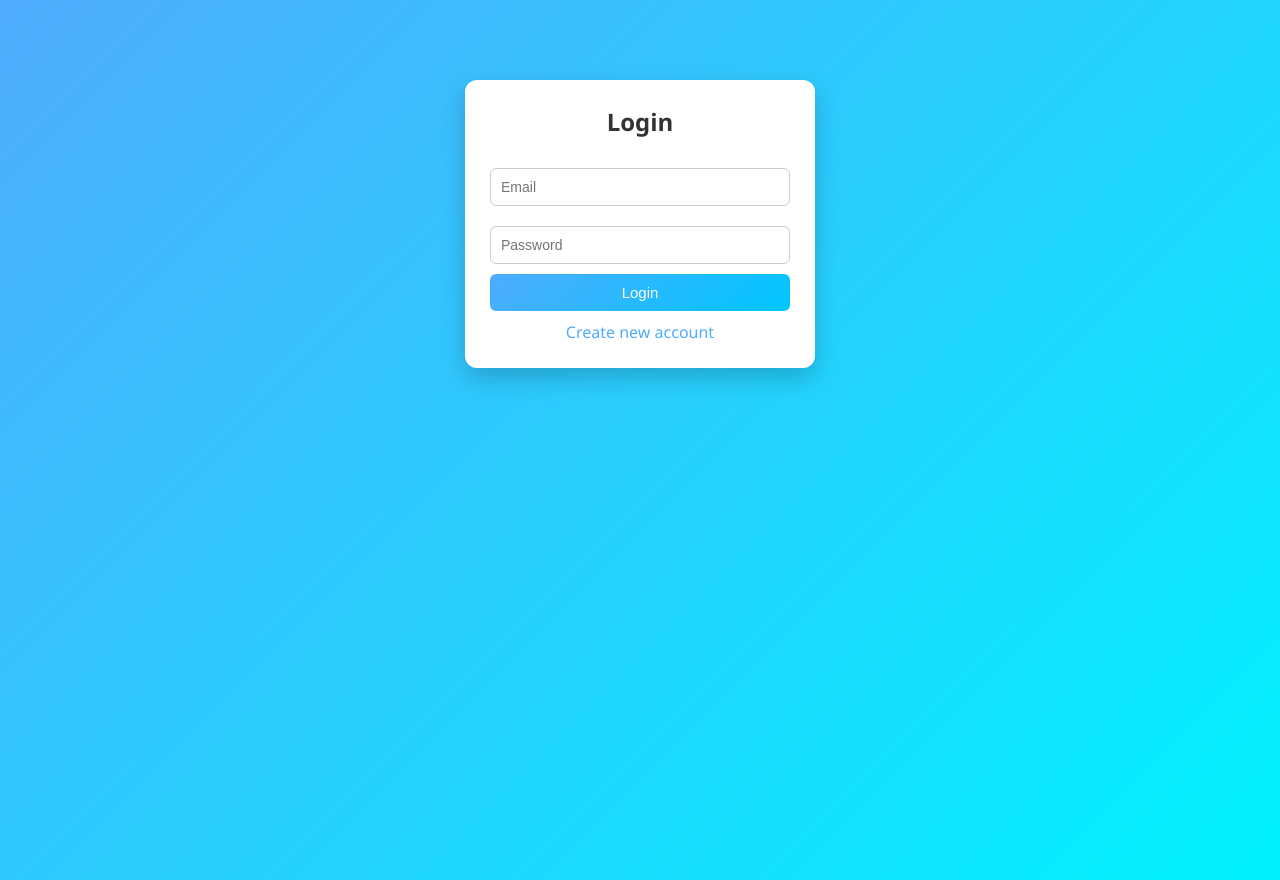
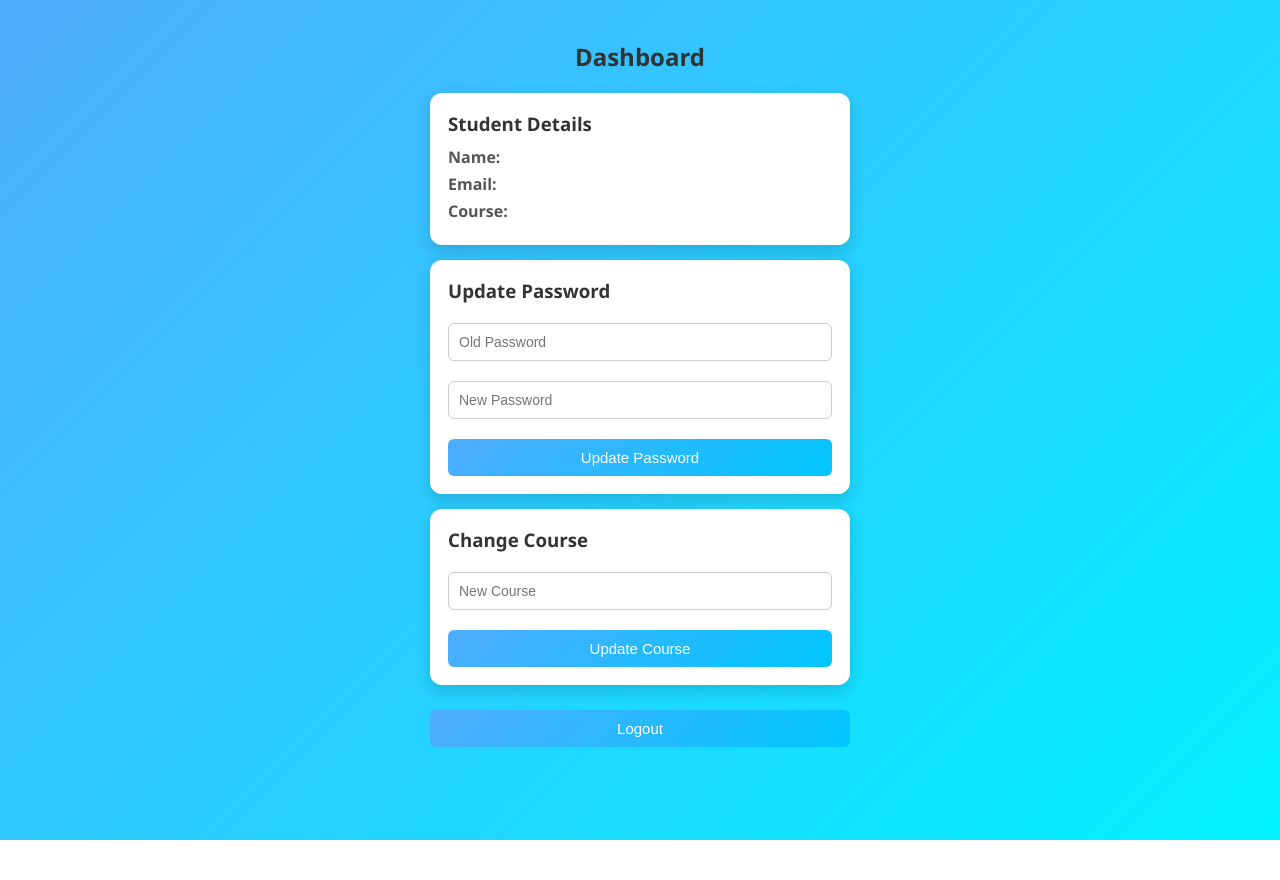
Before and after one commit to Aastha210/student-auth-system, a React app in the folder frontend/: page /dashboard in a window 1280 px wide. Before the commit this address led to /. After the commit the page ends 840 px from the top, so only its background shows below. Built offline with nearby package versions, Linux system fonts and the light colour scheme; no server answers; the HTML template or start-up script is replaced by a standard one.

Commit message:
Second commit

```diff
--- a/frontend/package.json
+++ b/frontend/package.json
@@ -11,7 +11,6 @@
   },
   "dependencies": {
     "axios": "^1.15.2",
-    "bootstrap": "^5.3.8",
     "react": "^19.2.5",
     "react-dom": "^19.2.5",
     "react-router-dom": "^7.14.2"
--- a/frontend/src/App.jsx
+++ b/frontend/src/App.jsx
@@ -1,23 +1,18 @@
 import { BrowserRouter, Routes, Route } from "react-router-dom";
+import Login from "./pages/Login";
 import Register from "./pages/Register";
-import Login from "./pages/Login";
 import Dashboard from "./pages/Dashboard";
-import PrivateRoute from "./components/PrivateRoute";
 
-function App() {
+const API = import.meta.env.VITE_API_URI
+
+export default function App() {
   return (
     <BrowserRouter>
       <Routes>
         <Route path="/" element={<Login />} />
         <Route path="/register" element={<Register />} />
-        <Route path="/dashboard" element={
-          <PrivateRoute>
-            <Dashboard />
-          </PrivateRoute>
-        } />
+        <Route path="/dashboard" element={<Dashboard />} />
       </Routes>
     </BrowserRouter>
   );
 }
-
-export default App;
--- a/frontend/src/api/axios.js
+++ b/frontend/src/api/axios.js
@@ -1,5 +1,7 @@
 import axios from "axios";
 
-export default axios.create({
+const API = axios.create({
   baseURL: "http://localhost:5000/api"
 });
+
+export default API;
--- a/frontend/src/components/PrivateRoute.jsx
+++ /dev/null
@@ -1,7 +0,0 @@
-import { Navigate } from "react-router-dom";
-
-export default function PrivateRoute({ children }) {
-  return localStorage.getItem("token")
-    ? children
-    : <Navigate to="/" />;
-}
--- a/frontend/src/pages/Dashboard.jsx
+++ b/frontend/src/pages/Dashboard.jsx
@@ -5,7 +5,6 @@ export default function Dashboard() {
   const [user, setUser] = useState({});
   const token = localStorage.getItem("token");
 
-  // Fetch user details
   useEffect(() => {
     API.get("/me", {
       headers: { Authorization: token }
@@ -14,7 +13,6 @@ export default function Dashboard() {
       .catch(() => alert("Unauthorized"));
   }, []);
 
-  // Update password
   const updatePassword = async (e) => {
     e.preventDefault();
 
@@ -28,19 +26,17 @@ export default function Dashboard() {
         { headers: { Authorization: token } }
       );
 
-      alert("Password updated successfully");
+      alert("Password updated");
 
-// 🔐 Logout user
-localStorage.removeItem("token");
+      // logout after change
+      localStorage.removeItem("token");
+      window.location.href = "/";
 
-// 🔄 Redirect to login page
-window.location.href = "/";
     } catch {
       alert("Wrong old password");
     }
   };
 
-  // Update course
   const updateCourse = async (e) => {
     e.preventDefault();
 
@@ -53,12 +49,12 @@ window.location.href = "/";
 
       alert("Course updated");
       window.location.reload();
+
     } catch {
       alert("Error updating course");
     }
   };
 
-  // Logout
   const logout = () => {
     localStorage.removeItem("token");
     window.location.href = "/";
@@ -69,7 +65,6 @@ window.location.href = "/";
 
       <h2>Dashboard</h2>
 
-      {/* Student Details */}
       <div className="card">
         <h3>Student Details</h3>
         <p><b>Name:</b> {user.name}</p>
@@ -77,7 +72,6 @@ window.location.href = "/";
         <p><b>Course:</b> {user.course}</p>
       </div>
 
-      {/* Update Password */}
       <div className="card">
         <h3>Update Password</h3>
         <form onSubmit={updatePassword}>
@@ -87,7 +81,6 @@ window.location.href = "/";
         </form>
       </div>
 
-      {/* Update Course */}
       <div className="card">
         <h3>Change Course</h3>
         <form onSubmit={updateCourse}>
--- a/frontend/src/pages/Login.jsx
+++ b/frontend/src/pages/Login.jsx
@@ -1,5 +1,4 @@
 import API from "../api/axios";
-import { Link } from "react-router-dom";
 
 export default function Login() {
   const submit = async (e) => {
@@ -12,23 +11,26 @@ export default function Login() {
       });
 
       localStorage.setItem("token", res.data.token);
+
       window.location.href = "/dashboard";
 
     } catch {
-      alert("Invalid login");
+      alert("Invalid credentials");
     }
   };
 
   return (
     <div className="container">
       <h2>Login</h2>
+
       <form onSubmit={submit}>
         <input name="email" placeholder="Email" required />
-        <input name="password" placeholder="Password" type="password" required />
-        <button>Login</button>
+        <input name="password" type="password" placeholder="Password" required />
+
+        <button type="submit">Login</button>
       </form>
 
-      <Link to="/register">Create new account</Link>
+      <a href="/register">Create new account</a>
     </div>
   );
 }
--- a/frontend/src/pages/Register.jsx
+++ b/frontend/src/pages/Register.jsx
@@ -5,7 +5,7 @@ export default function Register() {
     e.preventDefault();
 
     try {
-      const res = await API.post("/register", {
+      await API.post("/register", {
         name: e.target.name.value,
         email: e.target.email.value,
         password: e.target.password.value,
@@ -13,25 +13,29 @@ export default function Register() {
       });
 
       alert("Registered successfully");
-window.location.href = "/";
+
+      // redirect to login
+      window.location.href = "/";
 
     } catch (err) {
-  console.log("FULL ERROR:", err);
-  console.log("RESPONSE:", err.response);
-  alert(err.response?.data?.msg || "Registration failed");
-}
+      alert(err.response?.data?.msg || "Registration failed");
+    }
   };
 
   return (
     <div className="container">
       <h2>Register</h2>
+
       <form onSubmit={submit}>
         <input name="name" placeholder="Name" required />
         <input name="email" placeholder="Email" required />
-        <input name="password" placeholder="Password" type="password" required />
-        <input name="course" placeholder="Course" />
-        <button>Register</button>
+        <input name="password" type="password" placeholder="Password" required />
+        <input name="course" placeholder="Course" required />
+
+        <button type="submit">Register</button>
       </form>
+
+      <a href="/">Already have an account? Login</a>
     </div>
   );
 }
```
Also changed, not shown: 2 other files (tests, documents, lock files or other folders).
